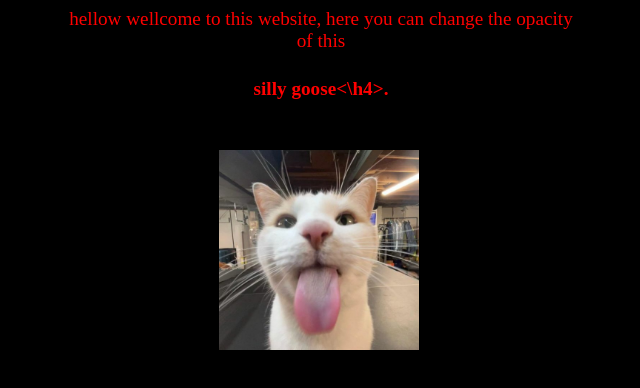
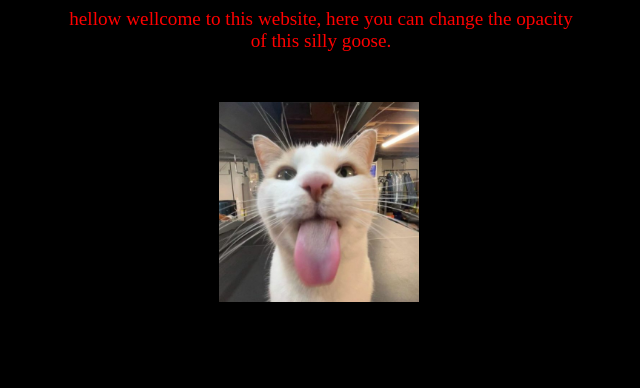
Before and after one commit to JeremiaszMakochon/sillycatgoessilly, a plain HTML site: page index.html in a window 1280 px wide. Shown: the whole page, without its empty margins (319-959 px from the left). Drawn offline with Linux system fonts and the light colour scheme.

Commit message:
Update index.html

```diff
--- a/index.html
+++ b/index.html
@@ -7,7 +7,7 @@
 </head>
 <body>
     <div class="sillybox">
-    <div>hellow wellcome to this website, here you can change the opacity of this <h4>silly goose<\h4>.</div>
+    <div>hellow wellcome to this website, here you can change the opacity of this silly goose.</div>
     </div>
 
     <div class="object">
```
